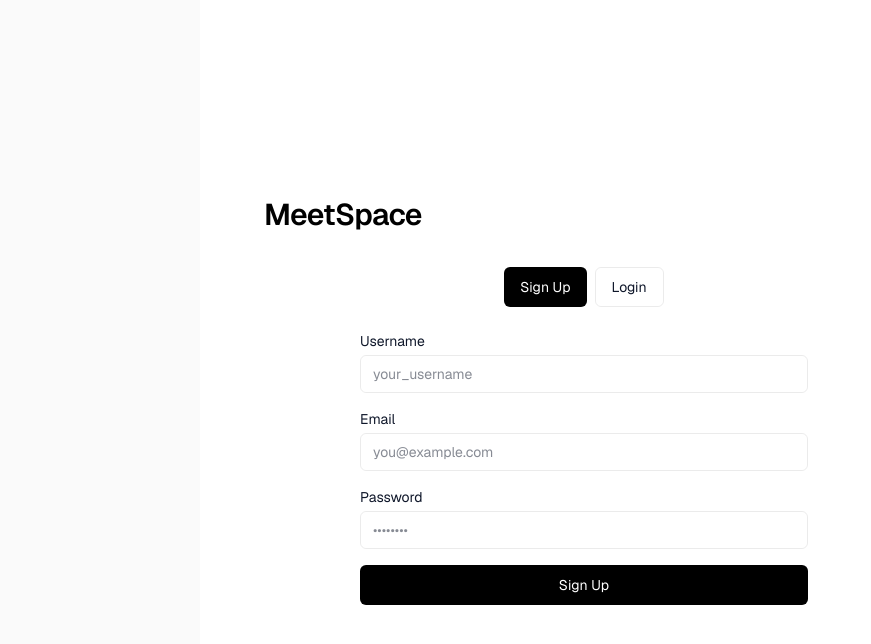
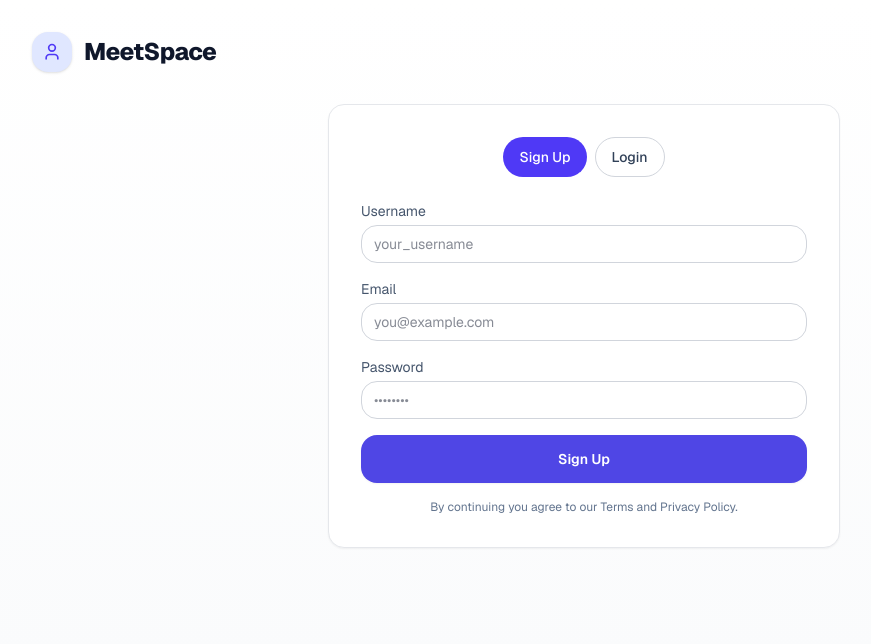
Before and after one commit to dpavide/durhack_2025, a Next.js app in the folder frontend/: page / in a window 1280 px wide. Shown: the top 644 px of the page, without its empty margins (56-927 px from the left). Built offline with nearby package versions, Linux system fonts and the light colour scheme; no server answers.

Commit message:
testing new page.tsx

```diff
--- a/frontend/app/page.tsx
+++ b/frontend/app/page.tsx
@@ -13,7 +13,7 @@ export default function AuthLanding() {
   const [password, setPassword] = useState("");
   const [error, setError] = useState<string | null>(null);
 
-  // Ensure that every signed-in user has a profile row
+  // Ensure that every signed-in user has a profile row (UNCHANGED)
   const ensureProfile = async (session: any) => {
     try {
       const user = session?.user;
@@ -33,11 +33,11 @@ export default function AuthLanding() {
 
       if (upsertErr && upsertErr.code !== "23505") throw upsertErr;
     } catch {
-      // Silent fail – don’t block redirect
+      /* silent */
     }
   };
 
-  // Redirect if already logged in
+  // Redirect if already logged in (UNCHANGED)
   useEffect(() => {
     let active = true;
     (async () => {
@@ -96,32 +96,52 @@ export default function AuthLanding() {
 
   if (loading) {
     return (
-      <div className="flex min-h-screen items-center justify-center bg-zinc-50 font-sans dark:bg-black">
-        <main className="flex min-h-screen w-full max-w-3xl flex-col items-center justify-center py-32 px-16 bg-white dark:bg-black">
-          <span className="text-sm text-zinc-500">Loading…</span>
-        </main>
+      <div className="min-h-screen grid place-items-center bg-gradient-to-b from-white to-gray-50 dark:from-black dark:to-zinc-950">
+        <div className="card bg-white/80 dark:bg-zinc-900/70 backdrop-blur p-6 text-center">
+          <svg
+            className="animate-spin h-8 w-8 text-indigo-600 mx-auto mb-3"
+            xmlns="http://www.w3.org/2000/svg"
+            viewBox="0 0 24 24"
+            fill="none"
+          >
+            <circle cx="12" cy="12" r="10" stroke="currentColor" strokeWidth="4" className="opacity-25" />
+            <path className="opacity-75" fill="currentColor" d="M4 12a8 8 0 018-8V0C5.37 0 0 5.37 0 12h4z" />
+          </svg>
+          <p className="text-slate-700 dark:text-slate-200 font-medium">Loading…</p>
+        </div>
       </div>
     );
   }
 
   return (
-    <div className="flex min-h-screen items-center justify-center bg-zinc-50 font-sans dark:bg-black">
-      <main className="flex min-h-screen w-full max-w-3xl flex-col items-center justify-center py-32 px-16 bg-white dark:bg-black sm:items-start">
-        <div className="flex flex-col items-center gap-6 text-center sm:items-start sm:text-left mb-8">
-          <h1 className="max-w-xs text-3xl font-semibold leading-10 tracking-tight text-black dark:text-zinc-50">
+    <div className="min-h-screen bg-gradient-to-b from-white to-gray-50 dark:from-black dark:to-zinc-950">
+      {/* Top brand */}
+      <header className="container-hero py-8">
+        <div className="flex items-center gap-3">
+          <span className="inline-flex h-10 w-10 items-center justify-center rounded-2xl bg-indigo-100 text-indigo-600 shadow-sm">
+            <svg className="w-5 h-5" viewBox="0 0 24 24" fill="none" stroke="currentColor">
+              <path d="M19 21v-2a4 4 0 0 0-4-4H9a4 4 0 0 0-4 4v2" strokeWidth="2" />
+              <circle cx="12" cy="7" r="4" strokeWidth="2" />
+            </svg>
+          </span>
+          <h1 className="text-2xl font-extrabold tracking-tight text-slate-900 dark:text-white">
             MeetSpace
           </h1>
         </div>
+      </header>
 
-        <div className="w-full max-w-md mx-auto space-y-6">
-          {/* Toggle between Login / Signup */}
-          <div className="flex gap-2 justify-center">
+      {/* Auth card */}
+      <main className="container-hero pb-24">
+        <div className="mx-auto max-w-lg">
+          <div className="card bg-white/90 dark:bg-zinc-900/70 backdrop-blur p-8">
+            {/* Mode toggle */}
+            <div className="mb-6 flex justify-center gap-2">
               <button
                 type="button"
-              className={`flex h-10 items-center rounded-md px-4 text-sm transition-colors ${
+                className={`h-10 px-4 rounded-full text-sm font-medium transition ${
                   mode === "signup"
-                  ? "bg-black text-white dark:bg-white dark:text-black"
-                  : "border border-black/8 hover:bg-black/4 dark:border-white/[.145] dark:hover:bg-[#1a1a1a]"
+                    ? "bg-indigo-600 text-white"
+                    : "border border-gray-300 dark:border-white/20 text-slate-700 dark:text-slate-200 hover:bg-gray-50/60"
                 }`}
                 onClick={() => setMode("signup")}
               >
@@ -129,10 +149,10 @@ export default function AuthLanding() {
               </button>
               <button
                 type="button"
-              className={`flex h-10 items-center rounded-md px-4 text-sm transition-colors ${
+                className={`h-10 px-4 rounded-full text-sm font-medium transition ${
                   mode === "login"
-                  ? "bg-black text-white dark:bg-white dark:text-black"
-                  : "border border-black/8 hover:bg-black/4 dark:border-white/[.145] dark:hover:bg-[#1a1a1a]"
+                    ? "bg-indigo-600 text-white"
+                    : "border border-gray-300 dark:border-white/20 text-slate-700 dark:text-slate-200 hover:bg-gray-50/60"
                 }`}
                 onClick={() => setMode("login")}
               >
@@ -140,34 +160,36 @@ export default function AuthLanding() {
               </button>
             </div>
 
-          {/* Auth form */}
+            {/* Form */}
             <div className="space-y-4">
               {mode === "signup" && (
                 <div>
-                <label className="block mb-1 text-sm">Username</label>
+                  <label className="block mb-1 text-sm text-slate-600 dark:text-slate-300">Username</label>
                   <input
-                  className="w-full rounded-md border border-black/8 px-3 py-2 text-sm dark:border-white/[.145] bg-transparent"
+                    className="w-full rounded-xl border border-gray-300 dark:border-white/20 bg-white/70 dark:bg-zinc-900/40 px-3 py-2 text-sm text-slate-900 dark:text-slate-100 outline-none focus:ring-2 focus:ring-indigo-500/60"
                     value={username}
                     onChange={(e) => setUsername(e.target.value)}
                     placeholder="your_username"
                   />
                 </div>
               )}
+
               <div>
-              <label className="block mb-1 text-sm">Email</label>
+                <label className="block mb-1 text-sm text-slate-600 dark:text-slate-300">Email</label>
                 <input
                   type="email"
-                className="w-full rounded-md border border-black/8 px-3 py-2 text-sm dark:border-white/[.145] bg-transparent"
+                  className="w-full rounded-xl border border-gray-300 dark:border-white/20 bg-white/70 dark:bg-zinc-900/40 px-3 py-2 text-sm text-slate-900 dark:text-slate-100 outline-none focus:ring-2 focus:ring-indigo-500/60"
                   value={email}
                   onChange={(e) => setEmail(e.target.value)}
                   placeholder="you@example.com"
                 />
               </div>
+
               <div>
-              <label className="block mb-1 text-sm">Password</label>
+                <label className="block mb-1 text-sm text-slate-600 dark:text-slate-300">Password</label>
                 <input
                   type="password"
-                className="w-full rounded-md border border-black/8 px-3 py-2 text-sm dark:border-white/[.145] bg-transparent"
+                  className="w-full rounded-xl border border-gray-300 dark:border-white/20 bg-white/70 dark:bg-zinc-900/40 px-3 py-2 text-sm text-slate-900 dark:text-slate-100 outline-none focus:ring-2 focus:ring-indigo-500/60"
                   value={password}
                   onChange={(e) => setPassword(e.target.value)}
                   placeholder="••••••••"
@@ -175,16 +197,22 @@ export default function AuthLanding() {
               </div>
 
               {error && (
-              <p className="text-sm text-red-600 dark:text-red-400">{error}</p>
+                <p className="text-sm text-rose-600 dark:text-rose-400">{error}</p>
               )}
 
               <button
                 type="button"
-              className="w-full flex h-10 items-center justify-center rounded-md bg-black text-white dark:bg-white dark:text-black px-4 text-sm transition-colors hover:opacity-90"
+                className="btn btn-primary w-full h-11 text-base"
                 onClick={mode === "signup" ? handleSignUp : handleLogin}
               >
                 {mode === "signup" ? "Sign Up" : "Login"}
               </button>
+            </div>
+
+            {/* Helper text */}
+            <p className="mt-4 text-center text-xs text-slate-500 dark:text-slate-400">
+              By continuing you agree to our Terms and Privacy Policy.
+            </p>
           </div>
         </div>
       </main>
```
Lines whose indentation alone changed are shown as unchanged.
